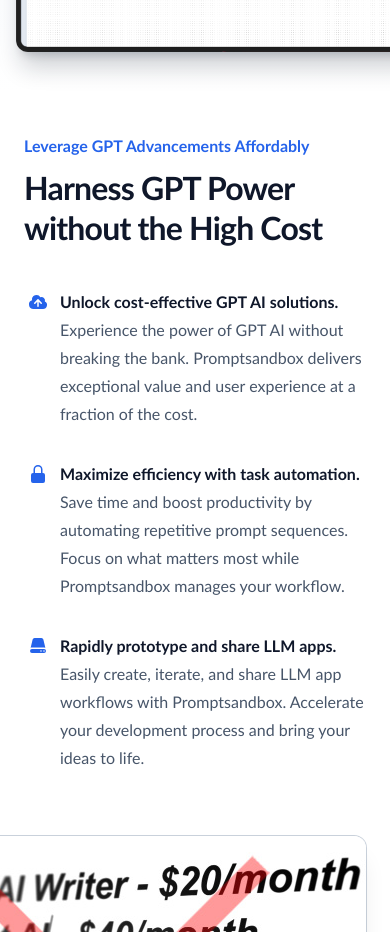
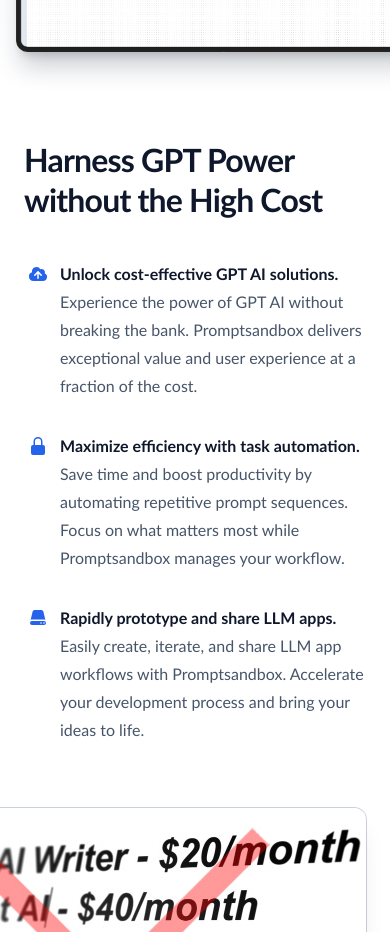
Before and after one commit to Promptsandbox-io/landing, a Next.js app: page / in a window 390 px wide. Shown: the part 1660-2592 px from the top of the page. Built offline with nearby package versions, Linux system fonts and the light colour scheme.

Commit message:
update mobile nav

```diff
--- a/src/components/Header.jsx
+++ b/src/components/Header.jsx
@@ -78,8 +78,10 @@
             className="absolute inset-x-0 top-full mt-4 flex origin-top flex-col rounded-2xl bg-white p-4 text-lg tracking-tight text-slate-900 shadow-xl ring-1 ring-slate-900/5"
           >
             <MobileNavLink href="#features">Features</MobileNavLink>
-            {/* <MobileNavLink href="#testimonials">Testimonials</MobileNavLink>
-            <MobileNavLink href="#pricing">Pricing</MobileNavLink> */}
+            <MobileNavLink href="#faq">FAQ</MobileNavLink>
+            <MobileNavLink href="https://github.com/eg9y/promptsandbox.io">
+              Github
+            </MobileNavLink>
           </Popover.Panel>
         </Transition.Child>
       </Transition.Root>
--- a/src/components/ProblemAgitation.jsx
+++ b/src/components/ProblemAgitation.jsx
@@ -33,9 +33,6 @@
         <div className="mx-auto grid max-w-2xl grid-cols-1 gap-x-8 gap-y-16 sm:gap-y-20 lg:mx-0 lg:max-w-none lg:grid-cols-2">
           <div className="lg:ml-auto lg:pl-4 lg:pt-4">
             <div className="lg:max-w-lg">
-              <h2 className="text-base font-semibold leading-7 text-blue-600">
-                Leverage GPT Advancements Affordably
-              </h2>
               <p className="mt-2 text-3xl font-bold tracking-tight text-slate-900 sm:text-4xl">
                 Harness GPT Power without the High Cost
               </p>
```
